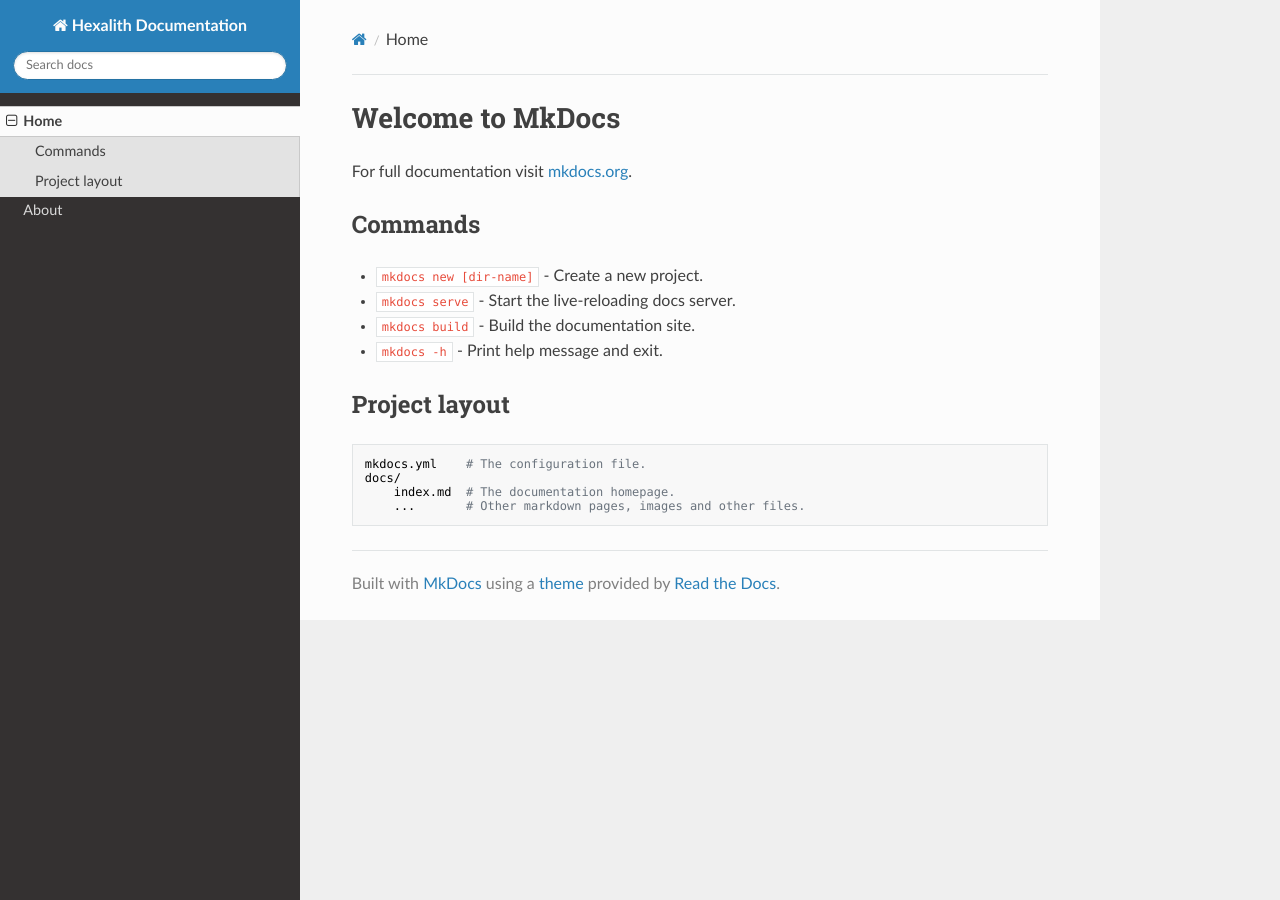
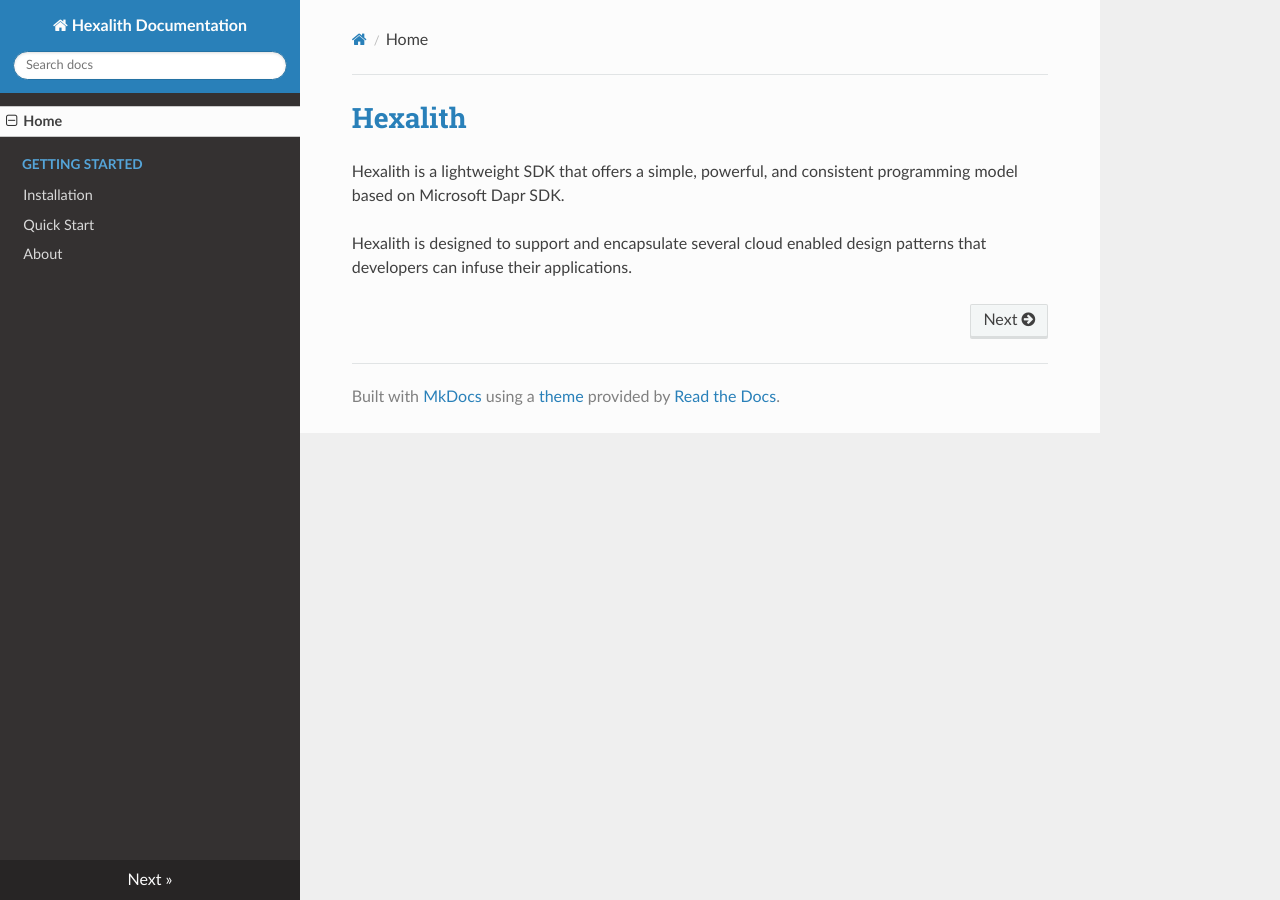
Before and after one commit to Hexalith/Hexalith.Docs, an MkDocs documentation site: the page built from docs/index.md, in a window 1280 px wide. Built offline with MkDocs 1.6.1, drawn with Linux system fonts in a browser that asks for light colours; nearby versions of some CDN libraries.

Commit message:
add getting started

```diff
--- a/docs/index.md
+++ b/docs/index.md
@@ -1,17 +1,6 @@
-# Welcome to MkDocs
+# [Hexalith](https://github.com/Hexalith/Hexalith)
 
-For full documentation visit [mkdocs.org](https://www.mkdocs.org).
+Hexalith is a lightweight SDK that offers a simple, powerful, and consistent programming
+model based on Microsoft Dapr SDK.
 
-## Commands
-
-* `mkdocs new [dir-name]` - Create a new project.
-* `mkdocs serve` - Start the live-reloading docs server.
-* `mkdocs build` - Build the documentation site.
-* `mkdocs -h` - Print help message and exit.
-
-## Project layout
-
-    mkdocs.yml    # The configuration file.
-    docs/
-        index.md  # The documentation homepage.
-        ...       # Other markdown pages, images and other files.
+Hexalith is designed to support and encapsulate several cloud enabled design patterns that developers can infuse their applications.
--- a/mkdocs.yml
+++ b/mkdocs.yml
@@ -1,5 +1,8 @@
 site_name: Hexalith Documentation
 nav:
   - Home: index.md
+  - Getting Started:
+    - Installation: getting-started/installation.md
+    - Quick Start: getting-started/quick-start.md
   - About: about.md
 theme: readthedocs
```
Also changed, not shown: docs/getting-started/installation.md (added, +81 -0 lines), docs/about.md (added), docs/getting-started/quick-start.md (added), index.md (deleted).
